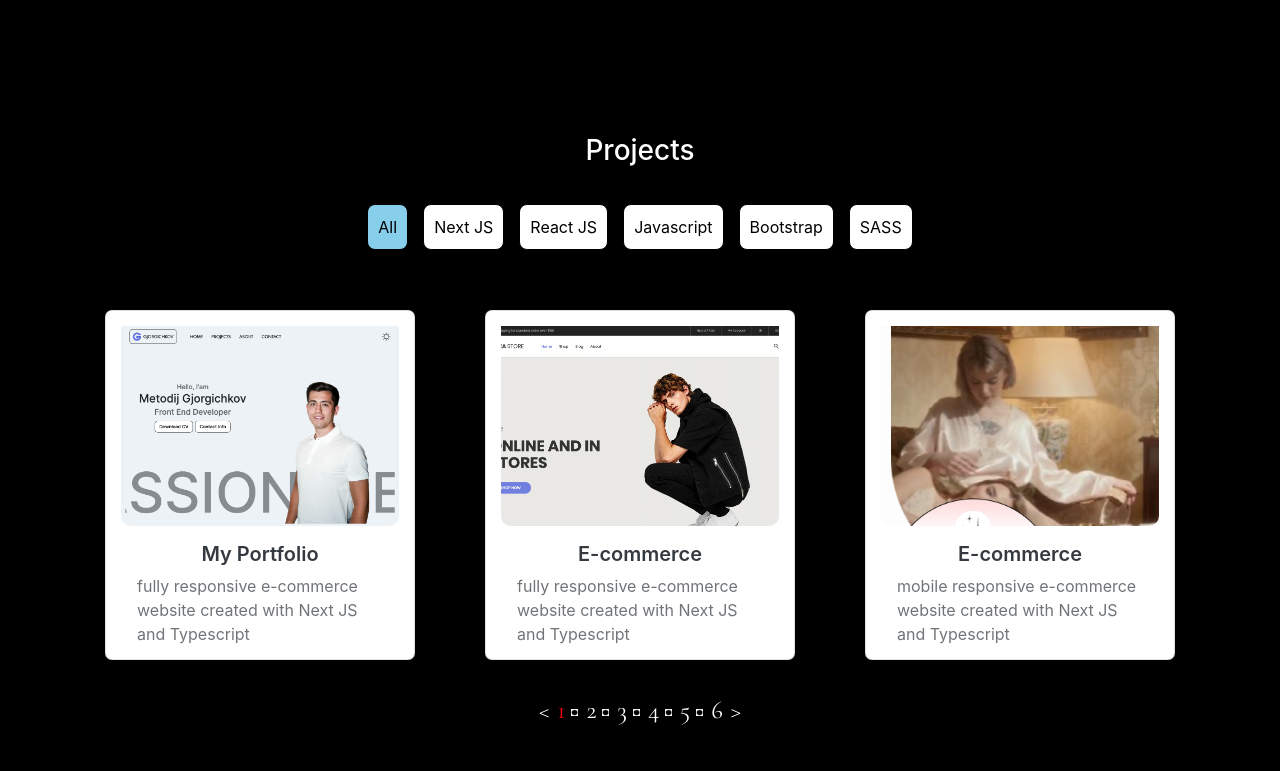
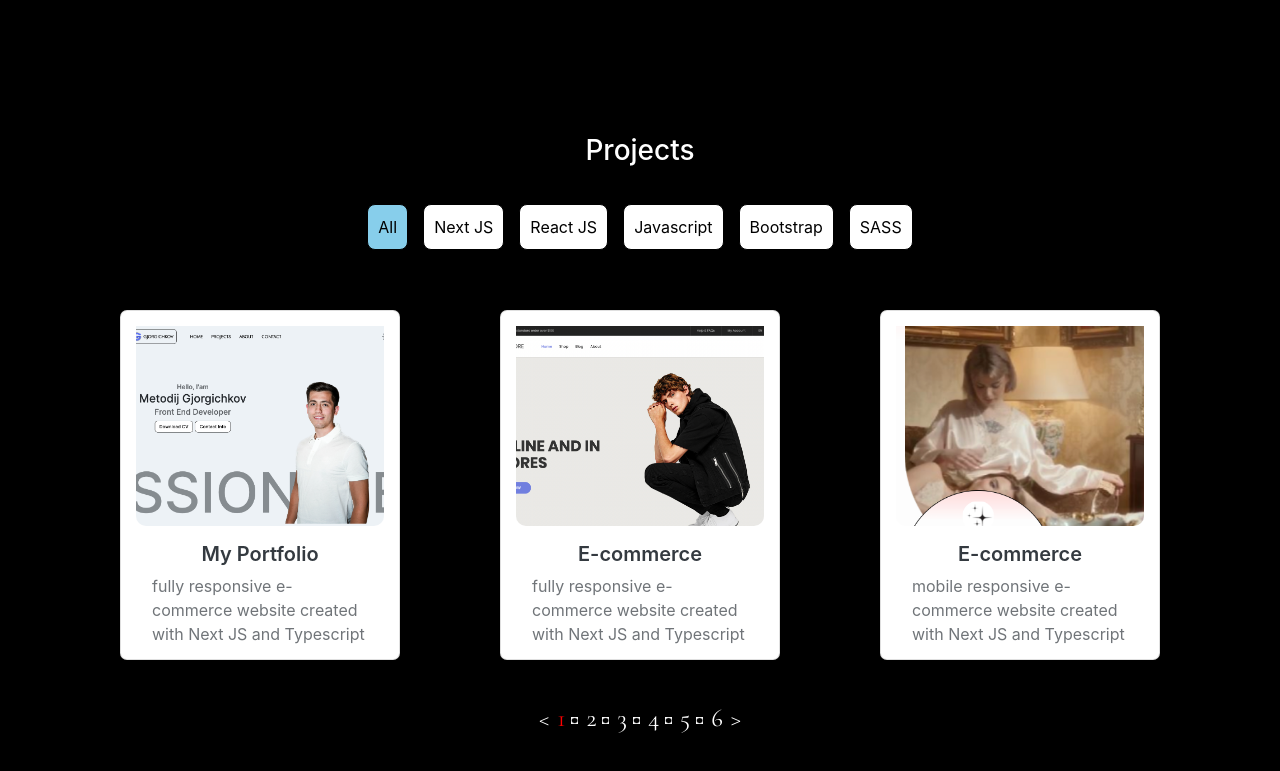
Before and after one commit to Metodij-Gjorgichkov/myPortfolio, a Next.js app: page / in a window 1280 px wide. Shown: the part 403-1174 px from the top of the page. Built offline with nearby package versions, Linux system fonts and the light colour scheme; grey boxes are pictures that could not be loaded.

Commit message:
finished the website

```diff
--- a/src/components/Card.tsx
+++ b/src/components/Card.tsx
@@ -20,7 +20,7 @@ const Card = ({ projectSpecData }: Props) => {
             initial="initial"
             whileInView="animate"
             key={project.id}
-            className={`col-12 col-md-6 col-lg-4 card position-relative mb-3 text-dark ${
+            className={`col-12 col-md-6 col-lg-4 card position-relative mb-4 text-dark ${
               theme === "dark" ? "dark" : ""
             } `}
           >
--- a/src/pages/index.tsx
+++ b/src/pages/index.tsx
@@ -21,7 +21,7 @@ const Home: NextPage = () => {
         />
         <meta
           name="keywords"
-          content="frontend development, web development, responsive layouts, interactive interfaces, clean code, user-friendly experiences"
+          content="HTML, CSS, JavaScript, Responsive Design, User Interface, User Experience, Front-end Frameworks, Web Design, Progressive Web Apps, Mobile First, Cross-Browser Compatibility, Browser Developer Tools, DOM Manipulation, CSS Preprocessors, Web Accessibility, Single Page Applications, API Integration, Version Control, Build Tools, Responsive Typography, Grid Systems, Media Queries, Performance Optimization, Code Splitting, Front-end Architecture, Component-based Development, Progressive Enhancement, Design Patterns, Browser Rendering Engine, Web Standards, SEO-friendly Markup, Animation, ARIA Roles, Front-end Testing, Code Linting, Cross-Origin Resource Sharing, AJAX, Browser Compatibility Testing, Websockets, Front-end Security, Clean Code, Interactive Interfaces"
         />
         <meta name="author" content="Metodij Gjorgichkov" />
         <meta name="robots" content="index, follow" />
--- a/src/styles/globals.css
+++ b/src/styles/globals.css
@@ -273,7 +273,7 @@ a:hover {
 .card {
   border-radius: 7px;
   padding: 15px;
-  max-width: 310px;
+  max-width: 280px;
   max-height: 350px;
   transition: 0.4s ease;
 }
```
